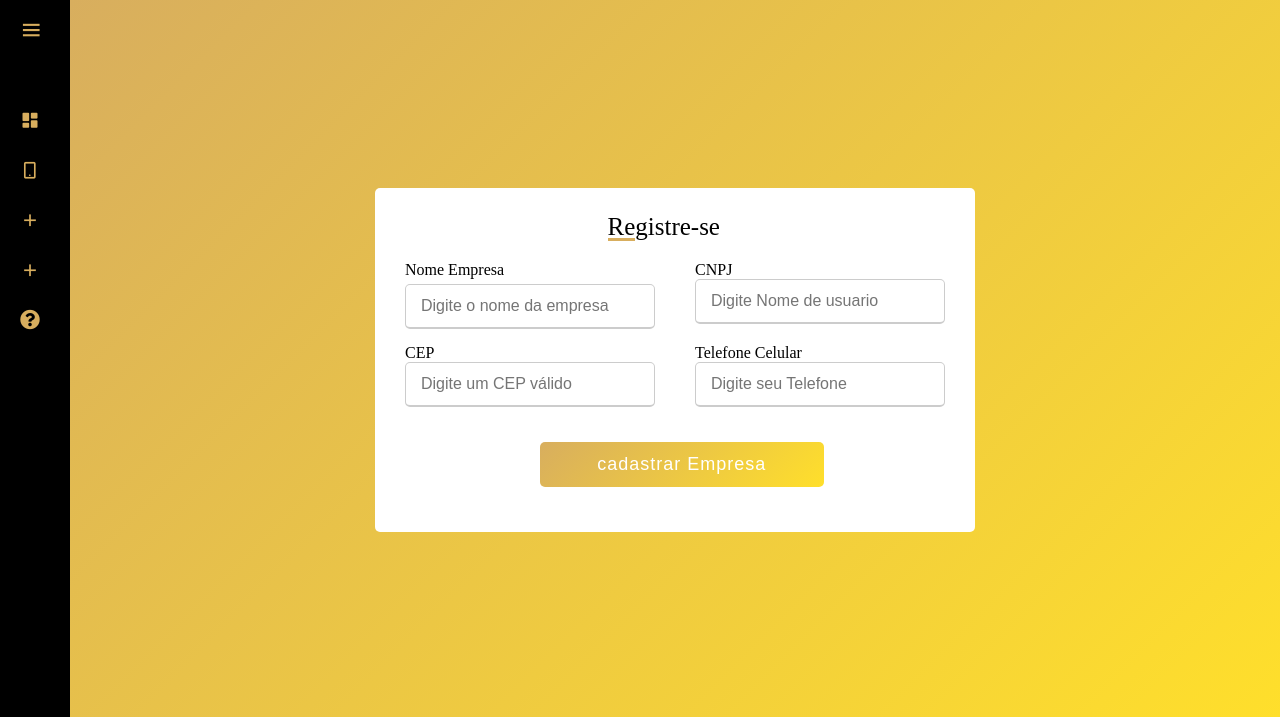
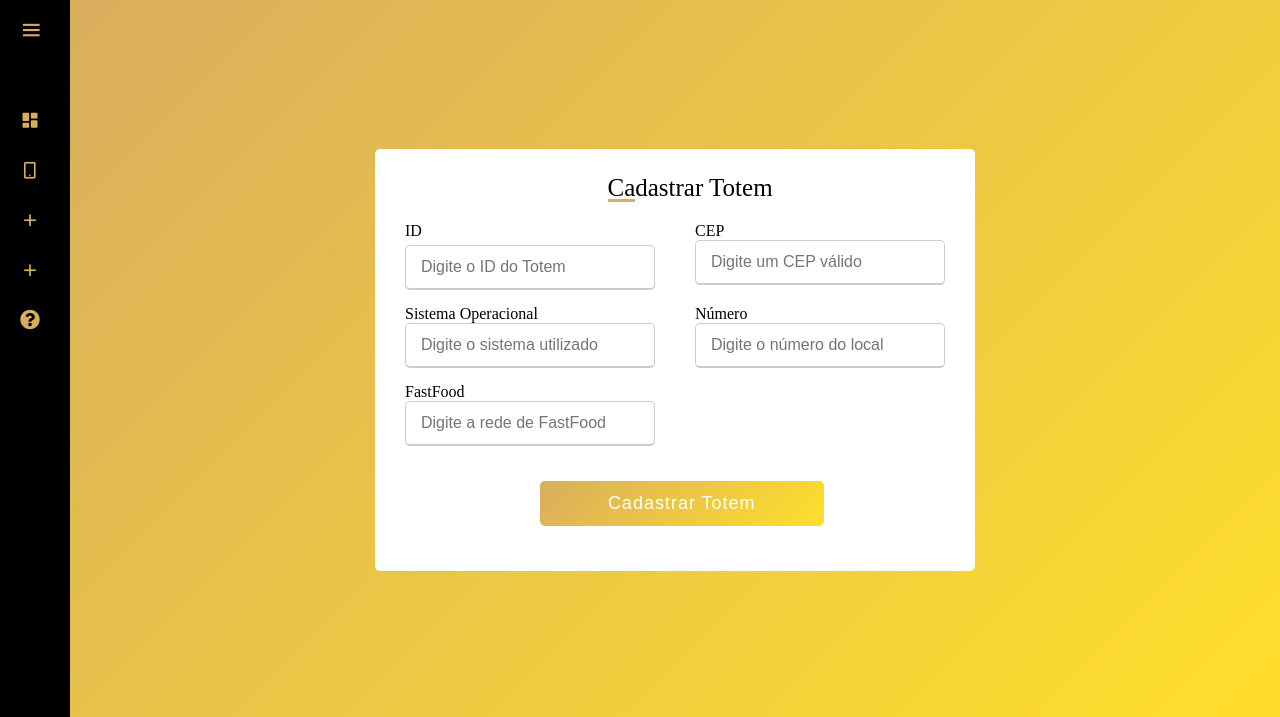
Before and after one commit to Gerencie-Monitoramento-de-totens/Site-institucional, a website: page site/public/dashboard/cadastrar-fastfood.html in a window 1280 px wide. Shown: the top 717 px of the page. Drawn offline with nearby package versions, Linux system fonts and the light colour scheme.

Commit message:
Atualização da pág cadastrar totem

```diff
--- a/site/public/dashboard/cadastrar-fastfood.html
+++ b/site/public/dashboard/cadastrar-fastfood.html
@@ -84,36 +84,41 @@
             </div>
         </div>
         <div class="container">
-            <div class="titulo">Registre-se</div>
+            <div class="titulo">Cadastrar Totem</div>
             <!--
                 Cadastro da empresa
              -->
             <form action="#" id="cadastroEmpresa">
                 <div class="detalhes">
                     <div class="input-box">
-                        <span class="details">Nome Empresa</span>
-                        <input type="text" placeholder="Digite o nome da empresa" id="ipt_cadastroNomeEmpresa" required>
+                        <span class="details">ID</span>
+                        <input type="text" placeholder="Digite o ID do Totem" id="ipt_cadastroNomeEmpresa" required>
                     </div>
                     <div class="input-box">
-                        <span class="detalhe">CNPJ</span>
-                        <input type="text" placeholder="Digite Nome de usuario" id="ipt_cadastroCNPJ"
+                        <span class="detalhe">CEP</span>
+                        <input type="text" placeholder="Digite um CEP válido" id="ipt_cadastroTelefoneEmp"
+                            pattern="^\(\d{2}\)\s\d{4,5}-?\d{4}" required>
+                    </div>
+                    <div class="input-box">
+                        <span class="detalhe">Sistema Operacional</span>
+                        <input type="text" placeholder="Digite o sistema utilizado" id="ipt_cadastroCNPJ"
                             pattern="([0-9]{2}[\.]?[0-9]{3}[\.]?[0-9]{3}[\/]?[0-9]{4}[-]?[0-9]{2})|([0-9]{3}[\.]?[0-9]{3}[\.]?[0-9]{3}[-]?[0-9]{2})"
                             required>
                     </div>
                     <div class="input-box">
-                        <span class="detalhe">CEP</span>
-                        <input type="text" placeholder="Digite um CEP válido" id="ipt_cadastroCEP"
+                        <span class="detalhe">Número</span>
+                        <input type="text" placeholder="Digite o número do local" id="ipt_cadastroCEP"
                             pattern="^[0-9]{5}-[0-9]{3}$" required>
                     </div>
                     <div class="input-box">
-                        <span class="detalhe">Telefone Celular</span>
-                        <input type="text" placeholder="Digite seu Telefone" id="ipt_cadastroTelefoneEmp"
+                        <span class="detalhe">FastFood</span>
+                        <input type="text" placeholder="Digite a rede de FastFood" id="ipt_cadastroTelefoneEmp"
                             pattern="^\(\d{2}\)\s\d{4,5}-?\d{4}" required>
                     </div>
 
                 </div>
                 <div class="button">
-                    <button onclick="cadastrarEmpresa()">cadastrar Empresa</button>
+                    <button onclick="cadastrarEmpresa()">Cadastrar Totem</button>
                 </div>
             </form>
 
```
